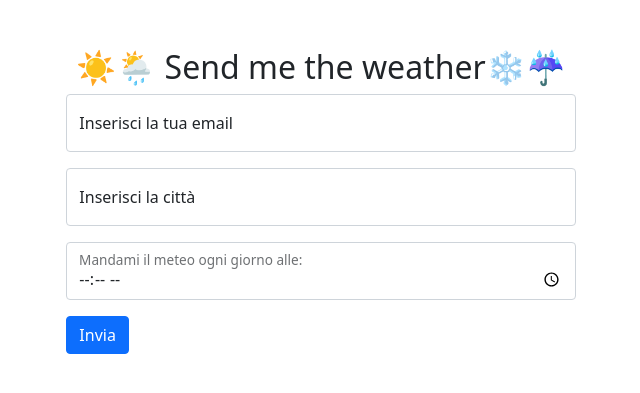
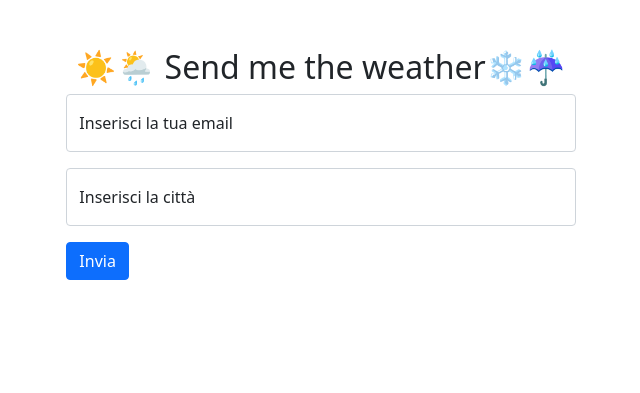
Before and after one commit to raffaellasuardini/send_weather, a Flask app: page / in a window 1280 px wide. Shown: the top 393 px of the page, without its empty margins (319-959 px from the left). Run offline with Flask 2, Linux system fonts and the light colour scheme; some libraries are stand-ins or nearby versions.

Commit message:
removed input time and saved user if request is valid

```diff
--- a/forms.py
+++ b/forms.py
@@ -10,5 +10,4 @@ class RegistrationForm(FlaskForm):
     location = StringField('Inserisci la città', validators=[DataRequired('Inserisci una location')])
     lat = HiddenField()
     lng = HiddenField()
-    time = TimeField('Mandami il meteo ogni giorno alle: ', format='%H:%M', validators=[DataRequired('Inserisci un orario')])
     submit = SubmitField('Invia')
--- a/main.py
+++ b/main.py
@@ -20,7 +20,7 @@ class User(db.Model):
     email = db.Column(db.String(120), unique=True, nullable=False)
     location = db.Column(db.String(120), nullable=False)
     coord = db.Column(db.String(120), nullable=False)
-    time = db.Column(db.String(5), nullable=False)
+
 
 
 # db.create_all()
@@ -31,18 +31,23 @@ def hello_world():
     form = RegistrationForm()
     if form.validate_on_submit():
         email = form.email.data
-        location = form.location.data
-        time = form.time.data
-        #user = User.query.filter_by(email=email).first()
+        position = f'{form.lat.data} {form.lng.data}'
+        already_user = User.query.filter_by(email=email).first()
         # email already in the database
-        if user:
+        if position == ' ':
+            flash("Attenzione: seleziona una città", 'alert-secondary')
+            return redirect(url_for('hello_world'))
+        if already_user:
             flash("Questa email riceve già il meteo", 'alert-secondary')
             return redirect(url_for('hello_world'))
+        else:
+            user = User(email=form.email.data, location=form.location.data, coord=position)
+            db.session.add(user)
+            db.session.commit()
+            flash(f"Perfetto, ogni giorno riceverai il meteo di {form.location.data}", 'alert-success')
+            return redirect(url_for('hello_world'))
 
-        flash("Perfetto, riceverai il meteo all'ora indicata", 'alert-success')
-        return redirect(url_for('hello_world'))
-
-    return render_template("index.html", form=form, key= api_key)
+    return render_template("index.html", form=form, key=api_key)
 
 
 if __name__ == '__main__':
--- a/templates/index.html
+++ b/templates/index.html
@@ -37,10 +37,6 @@
           {{ form.lng }}
       </div>
 
-       <div class="form-floating mb-3">
-          {{ render_field(form.time, class_='form-control', placeholder='time') }}
-       </div>
-
           {{ form.submit(class_="btn btn-primary" )}}
 
       </form>
```
